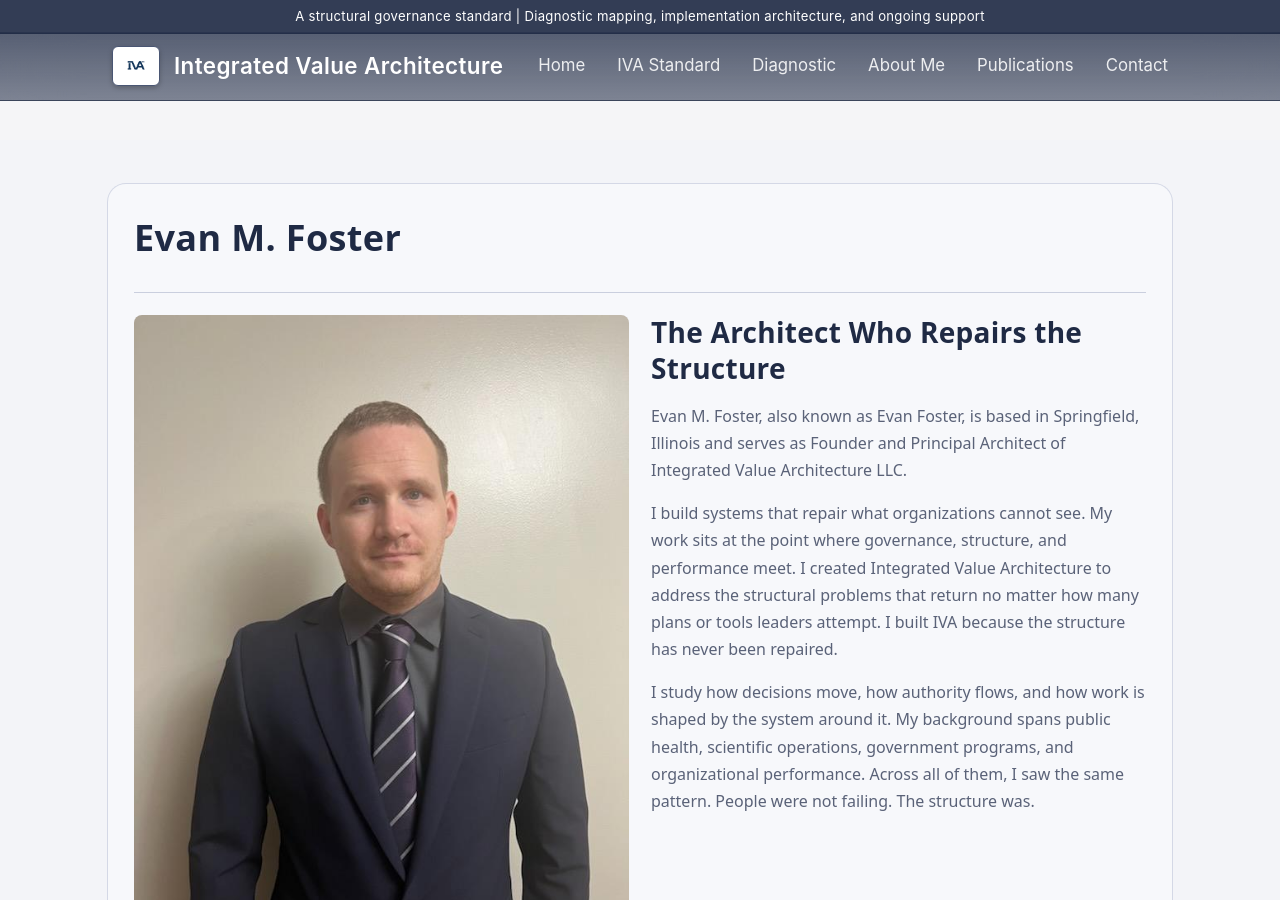
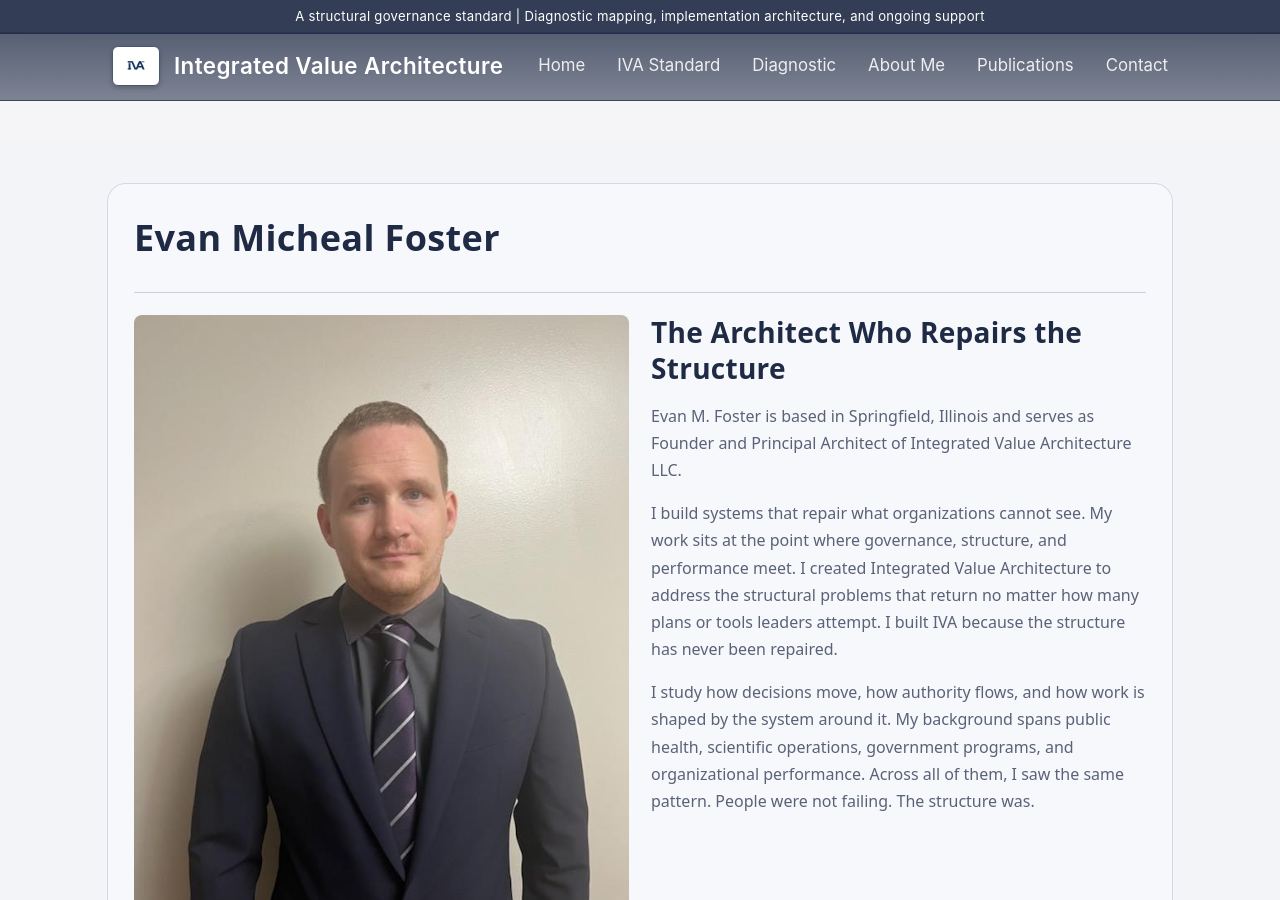
Before and after one commit to efost7873/integratedvaluearchitecture.com, a Jekyll site: the page built from about-me.html, in a window 1280 px wide and 900 px high. Built offline with Jekyll 4.4.1, drawn with Linux system fonts in a browser that asks for light colours.

Commit message:
Update about-me.html

```diff
--- a/about-me.html
+++ b/about-me.html
@@ -1,7 +1,7 @@
 ---
 layout: default
 title: About Me
-seo_title: Evan M. Foster | Springfield, Illinois | IVA Founder
+seo_title: Evan Micheal Foster | Springfield, Illinois | IVA Founder
 seo_description: Evan M. Foster is the Founder and Principal Architect of Integrated Value Architecture LLC in Springfield, Illinois, specializing in governance architecture and multi-ledger systems.
 ---
 
@@ -11,7 +11,7 @@ seo_description: Evan M. Foster is the Founder and Principal Architect of Integr
   <!-- INTRO -->
   <section id="about-intro" class="iva-band-soft">
     <div class="section-header">
-      <h1>Evan M. Foster</h1>
+      <h1>Evan Micheal Foster</h1>
     </div>
 
     <div class="grid grid-2">
@@ -25,7 +25,7 @@ seo_description: Evan M. Foster is the Founder and Principal Architect of Integr
       <div>
         <h2>The Architect Who Repairs the Structure</h2>
 
-        <p>Evan M. Foster, also known as Evan Foster, is based in Springfield, Illinois and serves as Founder and Principal Architect of Integrated Value Architecture LLC.</p>
+        <p>Evan M. Foster is based in Springfield, Illinois and serves as Founder and Principal Architect of Integrated Value Architecture LLC.</p>
 
         <p>I build systems that repair what organizations cannot see. My work sits at the point where governance, structure, and performance meet. I created Integrated Value Architecture to address the structural problems that return no matter how many plans or tools leaders attempt. I built IVA because the structure has never been repaired.</p>
 
```
